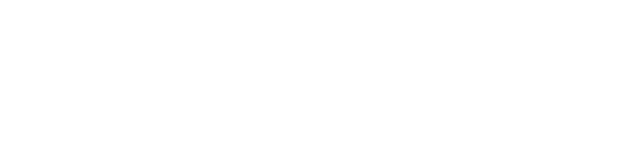
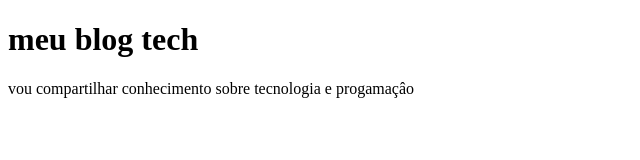
Before and after one commit to iaraportelamendes-cpu/P-gina-da-web, a plain HTML site: page index.html in a window 1280 px wide. Shown: the whole page, without its empty margins (0-640 px from the left). Drawn offline with Linux system fonts and the light colour scheme.

Commit message:
começo do blog

```diff
--- a/index.html
+++ b/index.html
@@ -6,6 +6,7 @@
     <title>Document</title>
 </head>
 <body>
-
+ <h1>meu blog tech</h1>
+ <P>vou compartilhar conhecimento sobre tecnologia e progamaçâo</P>
 </body>
 </html>
```
